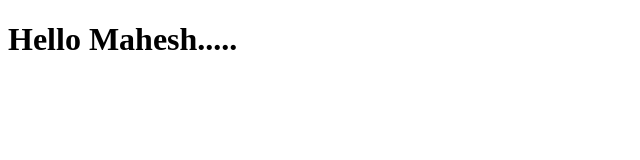
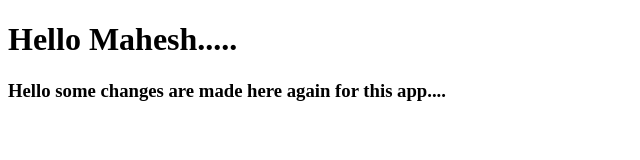
Before and after one commit to kal7865/gitwork, a plain HTML site: page index.html in a window 1280 px wide. Shown: the whole page, without its empty margins (0-640 px from the left). Drawn offline with Linux system fonts and the light colour scheme.

Commit message:
Again comiit

```diff
--- a/index.html
+++ b/index.html
@@ -7,5 +7,6 @@
 </head>
 <body>
   <h1>Hello Mahesh.....</h1>
+  <h3> Hello some changes are made here again for this app....</h3>
 </body>
 </html>
```
